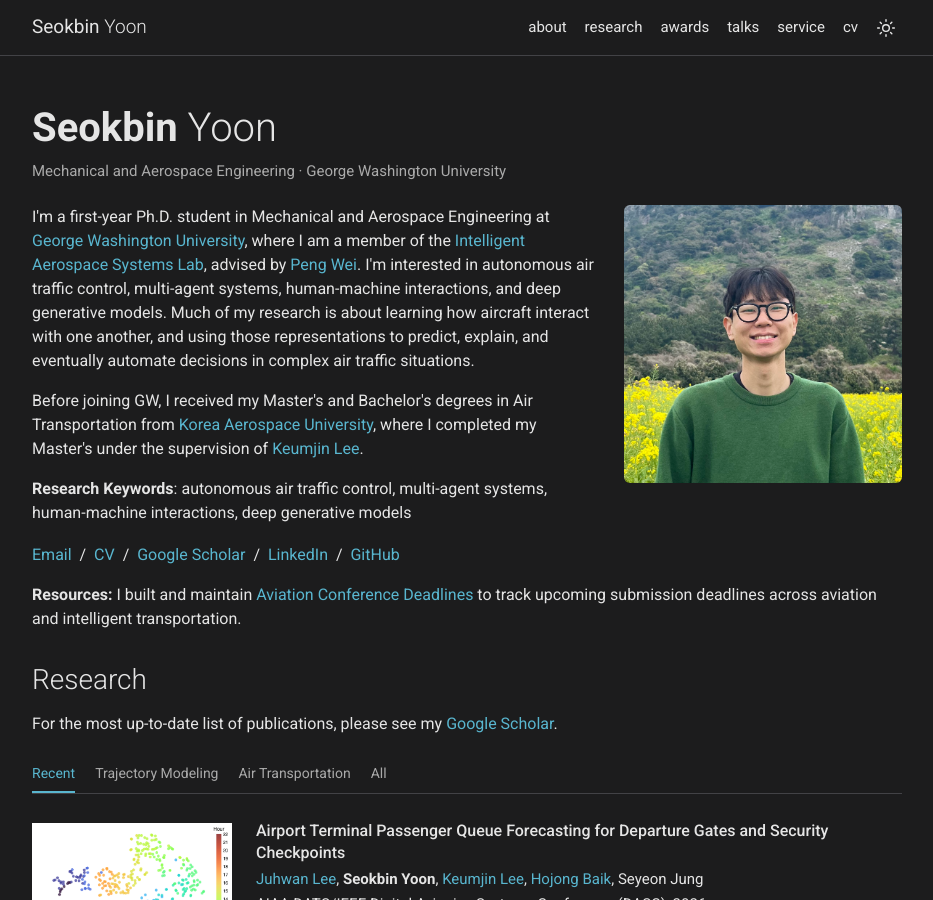
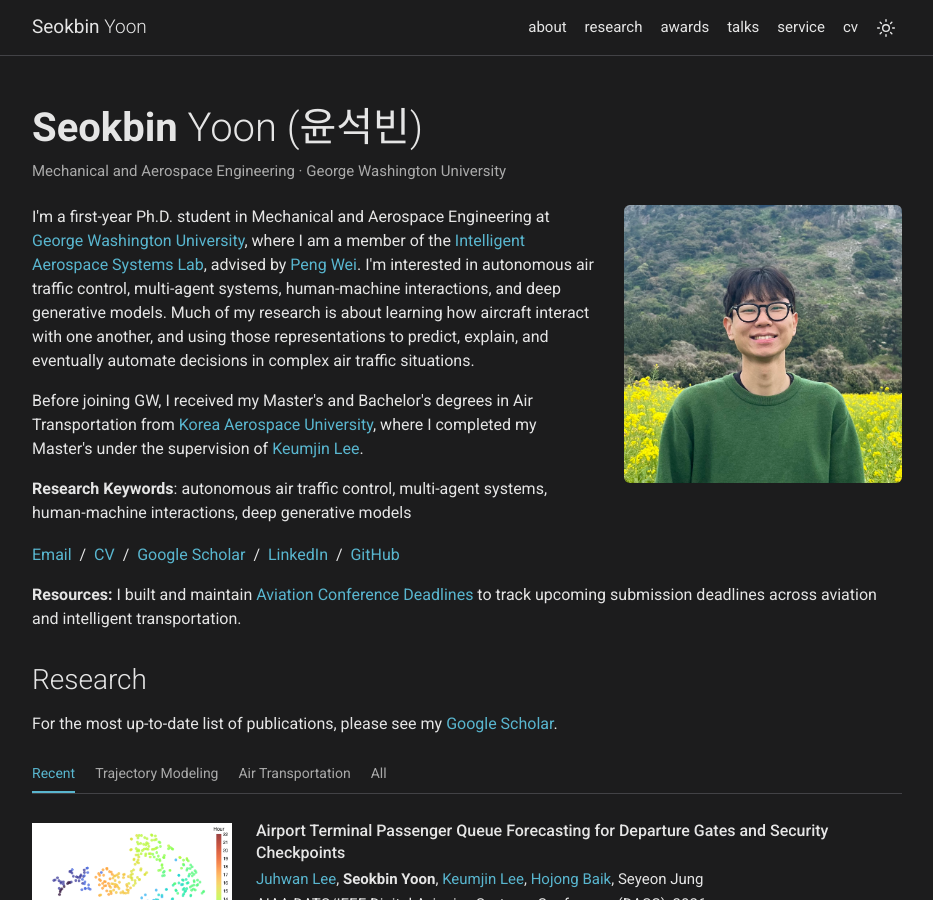
Before and after one commit to seokbinyoon96/seokbinyoon96.github.io, a Jekyll site: the page built from index.html, in a window 1280 px wide and 900 px high. Shown: the whole window, without its empty margins (173-1106 px from the left). Built offline with Jekyll 4.4.1, drawn with Linux system fonts in a browser that asks for light colours.

Commit message:
Add Korean name to homepage heading

```diff
--- a/_layouts/about.html
+++ b/_layouts/about.html
@@ -3,7 +3,7 @@ layout: default
 ---
 <div class="post" id="about">
   <header class="post-header">
-    <h1 class="post-title"><span class="font-weight-bold">{{ site.first_name }}</span> {{ site.last_name }}</h1>
+    <h1 class="post-title"><span class="font-weight-bold">{{ site.first_name }}</span> {{ site.last_name }} (윤석빈)</h1>
     <p class="desc">{{ page.subtitle }}</p>
   </header>
   <article>
```
